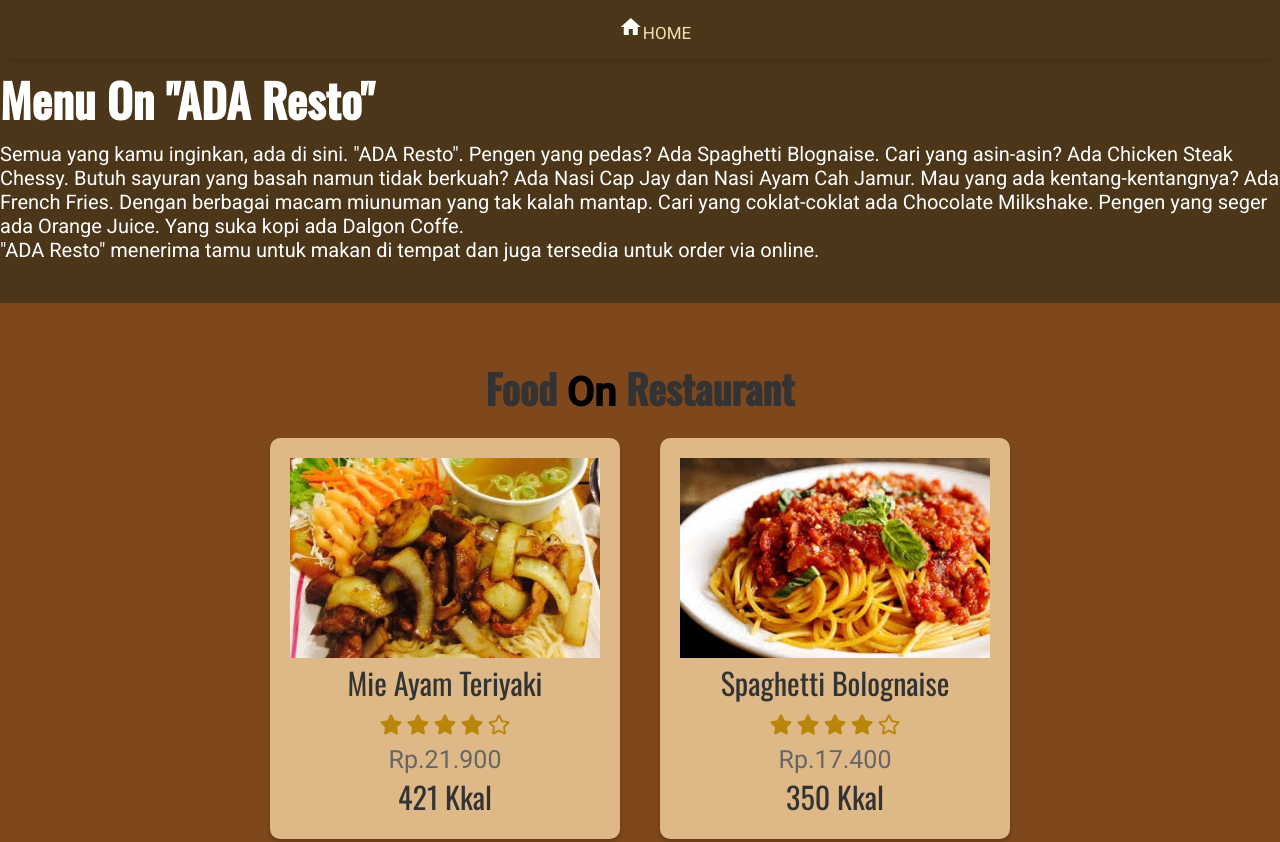
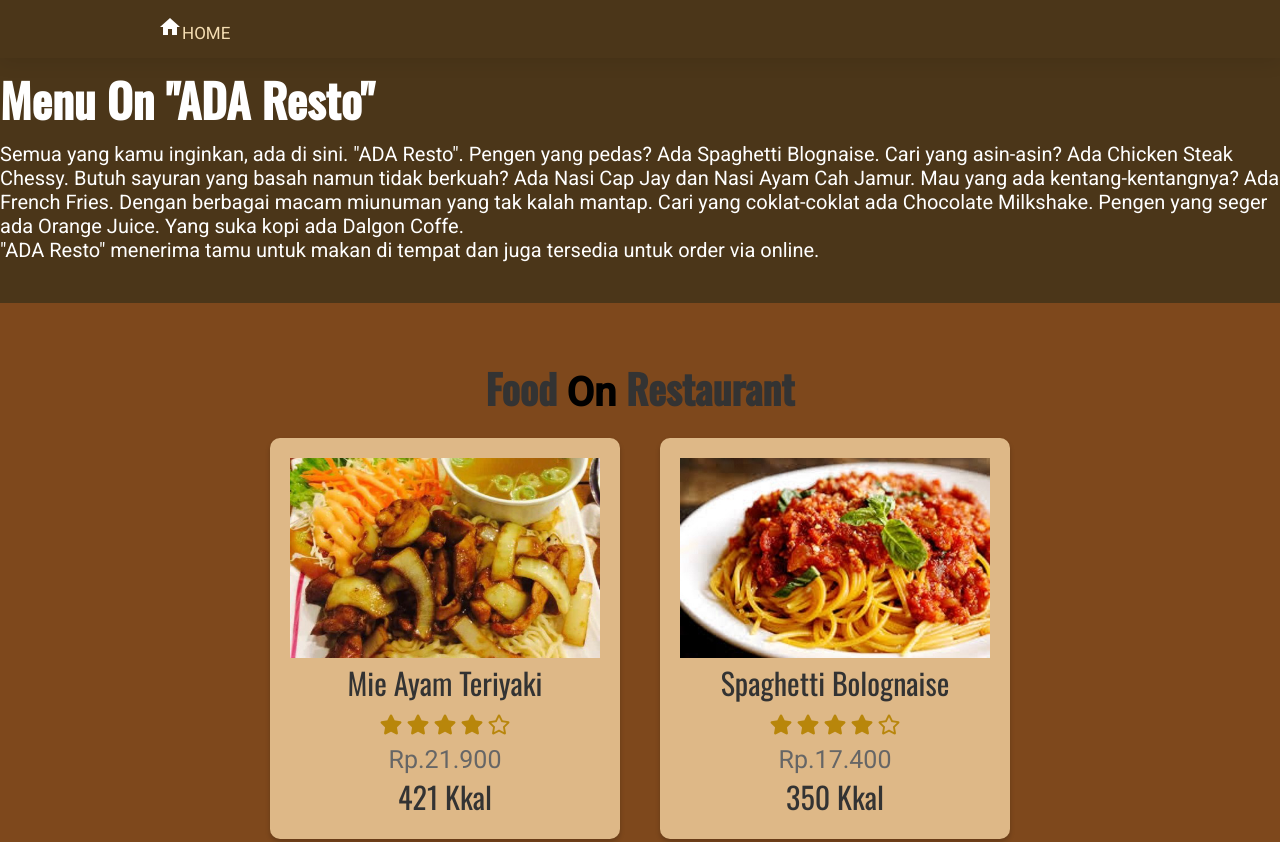
Before and after one commit to Arga-G000/Menu-restaurant, a plain HTML site: page katalogResto.html in a window 1280 px wide. Shown: the top 842 px of the page. Drawn offline with nearby package versions, Linux system fonts and the light colour scheme.

Commit message:
Update style katalog menu

```diff
--- a/katalogResto.css
+++ b/katalogResto.css
@@ -16,7 +16,6 @@ h1, h3{
 
 html{
     font-size: 62.5%;
-    overflow-x: hidden;
 }
 
 header{
@@ -29,13 +28,10 @@ header{
     box-shadow: 0 .3rem 2rem rgba(0,0,0,.1);
     display: flex;
     align-items: center;
-    justify-content: center;
+    justify-content: left;
 }
 
 header .navbar ul{
-    display: flex;
-    align-items: center;
-    justify-content: center;
     list-style: none;
 }
 
@@ -66,7 +62,6 @@ header .navbar ul li a:hover{
 }
 
 section{
-    min-height: 100vh;
     padding:1rem 5%;
     padding-top: 5.5rem;
 }
```
